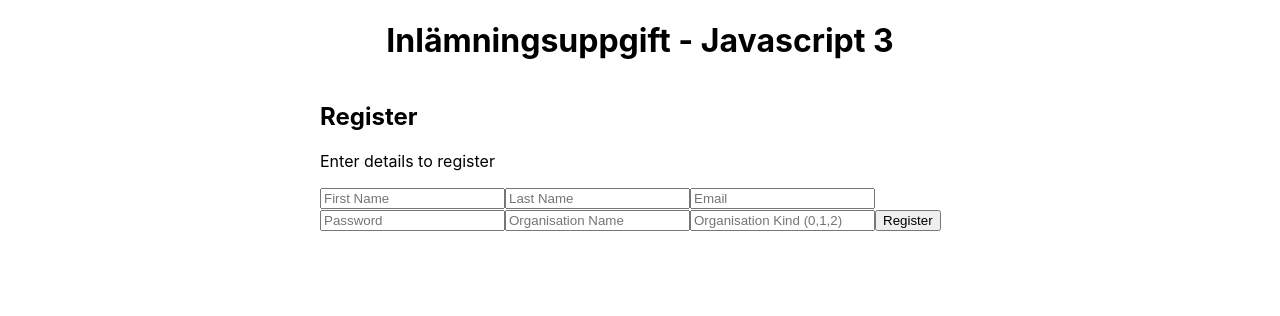
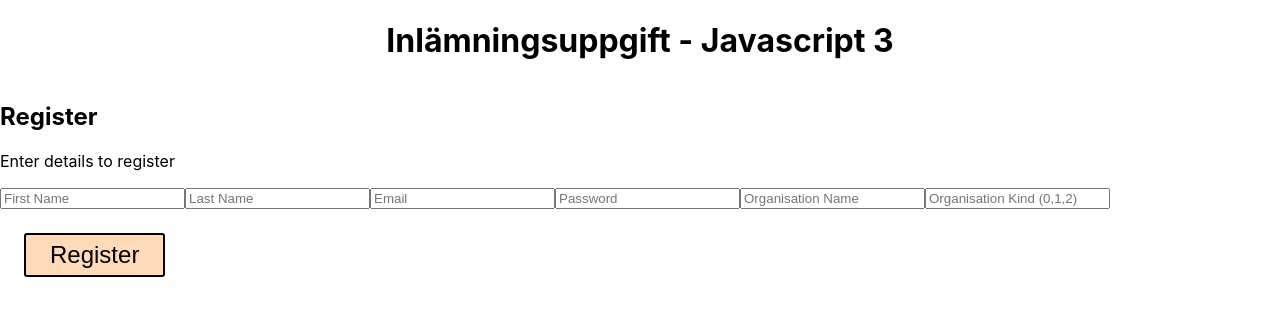
Before and after one commit to hannesdottir/js-lesson-business, a React (Create React App) app: page / in a window 1280 px wide. Shown: the top 316 px of the page. Built offline with nearby package versions, Linux system fonts and the light colour scheme.

Commit message:
begin with styling

```diff
--- a/src/App.js
+++ b/src/App.js
@@ -22,16 +22,9 @@ function App() {
     align-items: center;
   `;
 
-  const Home = styled.div`
-    display: flex;
-    flex-direction: column;
-  `;
-
   const RegistrationWrapper = styled.div`
     display: flex;
-    flex-direction: column;
-    align-items: center;
-    width: 50%;
+    flex-direction: row;
   `;
 
   return (
@@ -50,6 +43,7 @@ function App() {
           <Route path="/login">
             <Login />
           </Route>
+
           <Route path="/">
             <RegistrationWrapper>
               <Registration />
--- a/src/components/CreateCustomer.jsx
+++ b/src/components/CreateCustomer.jsx
@@ -1,6 +1,7 @@
 import React, { useState } from "react";
 import UserKit from "../data/UserKit";
 import { useHistory } from "react-router-dom";
+import styled from "styled-components";
 
 export default function CreateCustomer() {
   const [customerName, setCustomerName] = useState("");
@@ -36,58 +37,79 @@ export default function CreateCustomer() {
       });
   }
 
+  const CreateCustomerStyle = styled.div`
+    display: flex;
+    flex-direction: column;
+    margin-top: 3rem;
+  `;
+
+  const Button = styled.button`
+    background-color: peachpuff;
+    font-size: 1.5em;
+    margin: 1em;
+    padding: 0.25em 1em;
+    border: 2px solid black;
+    border-radius: 3px;
+  `;
+
+  const Input = styled.input`
+    margin-bottom: 1.5rem;
+    height: 20px;
+    border: solid 1px black;
+  `;
+
   return (
-    <div>
-      <p>Create a new customer</p>
-      <input
+    <CreateCustomerStyle>
+      <h2>Create a new customer</h2>
+      <label>Customer name</label>
+      <Input
         type="text"
-        placeholder="Enter customer name"
         value={customerName}
         onChange={(e) => setCustomerName(e.target.value)}
       />
-      <input
+      <label>Organisation number</label>
+      <Input
         type="number"
-        placeholder="Customer organisation number"
         value={customerOrgNr}
         onChange={(e) => setCustomerOrgNr(e.target.value)}
       />
-      <input
+      <label>VatNr</label>
+      <Input
         type="number"
-        placeholder="Customer vatNr"
         value={customerVatNr}
         onChange={(e) => setCustomerVatNr(e.target.value)}
       />
-      <input
+      <label>Customer reference</label>
+      <Input
         type="text"
-        placeholder="Customer reference"
         value={customerReference}
         onChange={(e) => setCustomerReference(e.target.value)}
       />
-      <input
+      <label>Payment Term</label>
+      <Input
         type="number"
-        placeholder="PaymentTerm"
         value={customerPaymentTerm}
         onChange={(e) => setCustomerPaymentTerm(e.target.value)}
       />
-      <input
+      <label>Website</label>
+      <Input
         type="text"
-        placeholder="Website"
         value={customerWebsite}
         onChange={(e) => setCustomerWebsite(e.target.value)}
       />
-      <input
+      <label>Email</label>
+      <Input
         type="email"
-        placeholder="Email"
         value={customerEmail}
         onChange={(e) => setCustomerEmail(e.target.value)}
       />
-      <input
+      <label>Phone number</label>
+      <Input
         type="number"
-        placeholder="Phone Number"
         value={customerPhoneNr}
         onChange={(e) => setCustomerPhoneNr(e.target.value)}
       />
-      <button onClick={handleCreateCustomer}>Create customer</button>
-    </div>
+      <Button onClick={handleCreateCustomer}>Create customer</Button>
+    </CreateCustomerStyle>
   );
 }
--- a/src/components/Login.jsx
+++ b/src/components/Login.jsx
@@ -2,6 +2,7 @@ import React, { useState, useContext } from "react";
 import UserKit from "../data/UserKit";
 import { UserContext } from "../contexts/UserContext";
 import { useHistory } from "react-router-dom";
+import styled from "styled-components";
 
 export default function Login() {
   const [loginEmail, setLoginEmail] = useState("");
@@ -43,6 +44,15 @@ export default function Login() {
       });
   }
 
+  const Button = styled.button`
+    background-color: peachpuff;
+    font-size: 1.5em;
+    margin: 1em;
+    padding: 0.25em 1em;
+    border: 2px solid black;
+    border-radius: 3px;
+  `;
+
   return (
     <div>
       {uid && token ? (
@@ -63,7 +73,7 @@ export default function Login() {
             value={loginPassword}
             onChange={(e) => setLoginPassword(e.target.value)}
           />
-          <button onClick={handleLogin}>Login</button>
+          <Button onClick={handleLogin}>Login</Button>
         </div>
       )}
     </div>
--- a/src/components/Registration.jsx
+++ b/src/components/Registration.jsx
@@ -1,5 +1,6 @@
 import React, { useState } from "react";
 import UserKit from "../data/UserKit";
+import styled from "styled-components";
 
 export default function Registration() {
   //registration
@@ -23,6 +24,15 @@ export default function Registration() {
       organisationKind
     );
   }
+
+  const Button = styled.button`
+    background-color: peachpuff;
+    font-size: 1.5em;
+    margin: 1em;
+    padding: 0.25em 1em;
+    border: 2px solid black;
+    border-radius: 3px;
+  `;
 
   return (
     <div>
@@ -59,7 +69,7 @@ export default function Registration() {
         value={organisationKind}
         onChange={(e) => setOrganisationKind(e.target.value)}
       />
-      <button onClick={handleRegister}>Register</button>
+      <Button onClick={handleRegister}>Register</Button>
     </div>
   );
 }
--- a/src/index.css
+++ b/src/index.css
@@ -1,6 +1,6 @@
 body {
   margin: 0;
-  font-family: -apple-system, BlinkMacSystemFont, "Century Gothic";
+  font-family: -apple-system, BlinkMacSystemFont, "Verdana";
   -webkit-font-smoothing: antialiased;
   -moz-osx-font-smoothing: grayscale;
 }
--- a/src/pages/CustomerDetail.jsx
+++ b/src/pages/CustomerDetail.jsx
@@ -1,6 +1,7 @@
 import React, { useEffect, useState } from "react";
 import UserKit from "../data/UserKit";
 import { useHistory } from "react-router-dom";
+import styled from "styled-components";
 
 export default function CustomerDetail(props) {
   const [customerDetail, setCustomerDetail] = useState({});
@@ -29,9 +30,19 @@ export default function CustomerDetail(props) {
     userKit.deleteCustomer(customerDetail.id).then((data) => {});
     history.push("/home");
   }
+
+  const Button = styled.button`
+    background-color: peachpuff;
+    font-size: 1.5em;
+    margin: 1em;
+    padding: 0.25em 1em;
+    border: 2px solid black;
+    border-radius: 3px;
+  `;
+
   return (
     <div>
-      <h1>Customer name: {customerDetail.name}</h1>
+      <p>Customer name: {customerDetail.name}</p>
       <p>Organisation Number: {customerDetail.organisationNr}</p>
       <p>Vat Number: {customerDetail.vatNr}</p>
       <p>Reference: {customerDetail.reference}</p>
@@ -39,7 +50,8 @@ export default function CustomerDetail(props) {
       <p>Website: {customerDetail.website}</p>
       <p>email: {customerDetail.email}</p>
       <p>Phone number: {customerDetail.phoneNumber}</p>
-      <button onClick={handleDeleteCustomer}>Radera kund</button>
+
+      <Button onClick={handleDeleteCustomer}>Radera kund</Button>
     </div>
   );
 }
```
